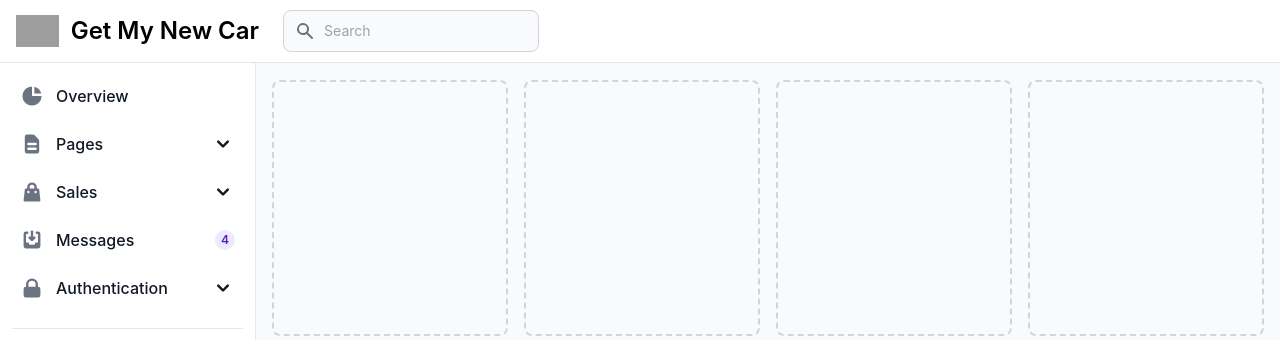
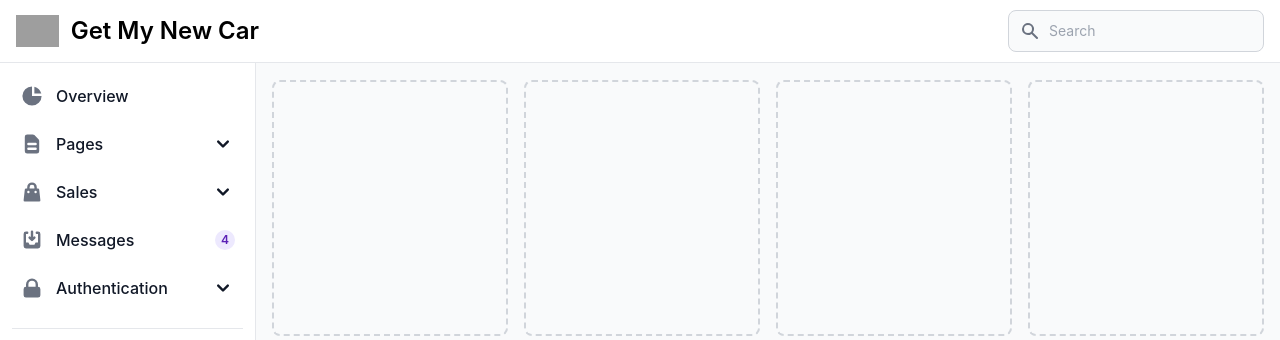
Before and after one commit to BenoitPrmt/GetMyNewCar, a PHP site: page / in a window 1280 px wide. Shown: the top 340 px of the page. Run offline with PHP 8.4, Linux system fonts and the light colour scheme; some libraries are stand-ins or nearby versions; grey boxes are pictures that could not be loaded.

Commit message:
Feat(navbar) : Made the components in the navbar extended

```diff
--- a/src/views/home.phtml
+++ b/src/views/home.phtml
@@ -2,7 +2,7 @@
   <nav
     class="bg-white border-b border-gray-200 px-4 py-2.5 dark:bg-gray-800 dark:border-gray-700 fixed left-0 right-0 top-0 z-50">
     <div class="flex flex-wrap justify-between items-center">
-      <div class="flex justify-start items-center">
+      <div class="flex w-full justify-between items-center">
         <button data-drawer-target="drawer-navigation" data-drawer-toggle="drawer-navigation"
           aria-controls="drawer-navigation"
           class="p-2 mr-2 text-gray-600 rounded-lg cursor-pointer md:hidden hover:text-gray-900 hover:bg-gray-100 focus:bg-gray-100 dark:focus:bg-gray-700 focus:ring-2 focus:ring-gray-100 dark:focus:ring-gray-700 dark:text-gray-400 dark:hover:bg-gray-700 dark:hover:text-white">
```
Also changed, not shown: public/assets/css/styles.css.
